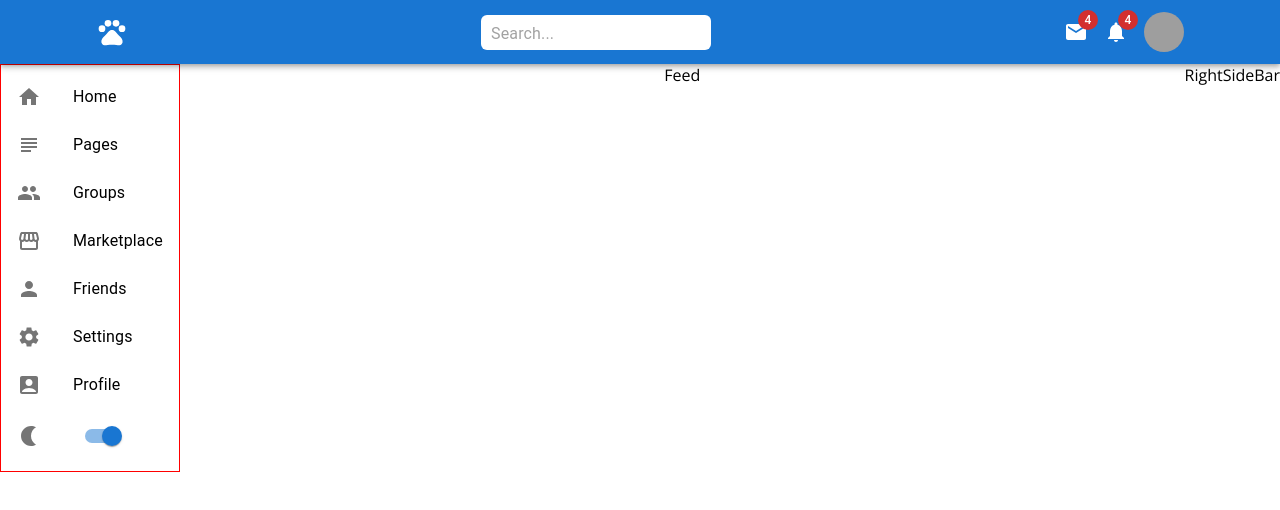
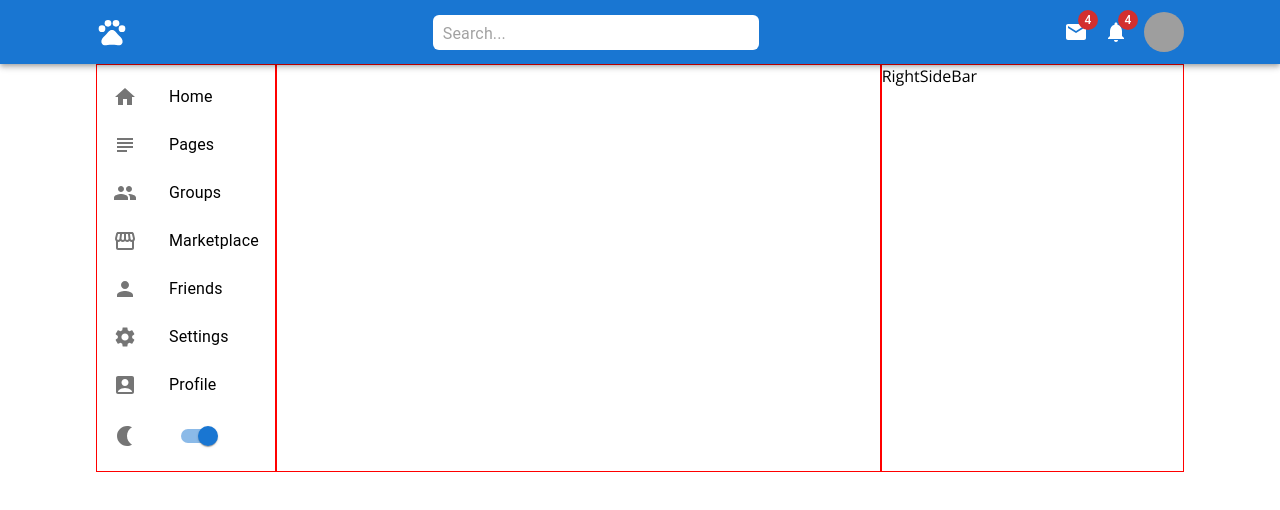
Before and after one commit to david-commit/mui, a React (Vite) app: page / in a window 1280 px wide. Shown: the top 510 px of the page. Built offline with nearby package versions, Linux system fonts and the light colour scheme; grey boxes are pictures that could not be loaded.

Commit message:
Minor changes

```diff
--- a/src/App.tsx
+++ b/src/App.tsx
@@ -8,7 +8,7 @@ function App() {
   return (
     <Box>
       <Navbar />
-      <Stack direction='row' display='flex' justifyContent='space-between'>
+      <Stack direction='row' display='flex' justifyContent='space-between' width='85%' m='auto'>
         <LeftSideBar />
         <Feed />
         <RightSideBar />
--- a/src/components/Feed.tsx
+++ b/src/components/Feed.tsx
@@ -1,7 +1,7 @@
+import { Stack } from "@mui/material"
+
 const Feed = () => {
-  return (
-    <div>Feed</div>
-  )
+  return <Stack flex={4} sx={{ border: '1px solid red' }}></Stack>;
 }
 
 export default Feed
--- a/src/components/LeftSideBar.tsx
+++ b/src/components/LeftSideBar.tsx
@@ -10,8 +10,8 @@ import NightlightIcon from '@mui/icons-material/Nightlight';
 
 const LeftSideBar = () => {
   return (
-    <Box sx={{ display: { xs: 'none', sm: 'flex' } }}>
-      <List sx={{ border: '1px solid red' }}>
+    <Box flex={1} sx={{ display: { xs: 'none', sm: 'flex' }, border: '1px solid red' }}>
+      <List >
         <ListItem disablePadding>
           <ListItemButton LinkComponent='a' href='#'>
             <ListItemIcon>
--- a/src/components/Navbar.tsx
+++ b/src/components/Navbar.tsx
@@ -33,6 +33,7 @@ const StyledInputBase = styled(InputBase)({
   [theme.breakpoints.down('sm')]: {
     display: 'none',
   },
+  width: '30%',
 });
 
 const StyledBox = styled(Box)({
--- a/src/components/RightSideBar.tsx
+++ b/src/components/RightSideBar.tsx
@@ -1,7 +1,7 @@
 import { Box } from "@mui/material"
 
 const RightSideBar = () => {
-  return <Box sx={{ display: { xs: 'none', sm: 'flex' } }}>RightSideBar</Box>;
+  return <Box flex={2} sx={{ display: { xs: 'none', sm: 'flex', border: '1px solid red' } }}>RightSideBar</Box>;
 }
 
 export default RightSideBar
```
